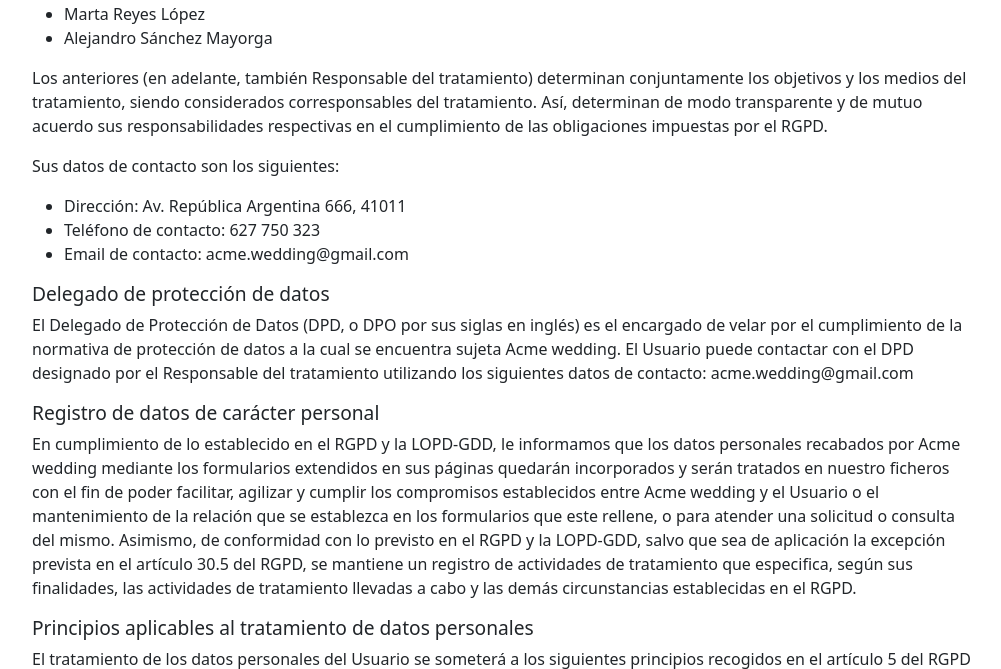
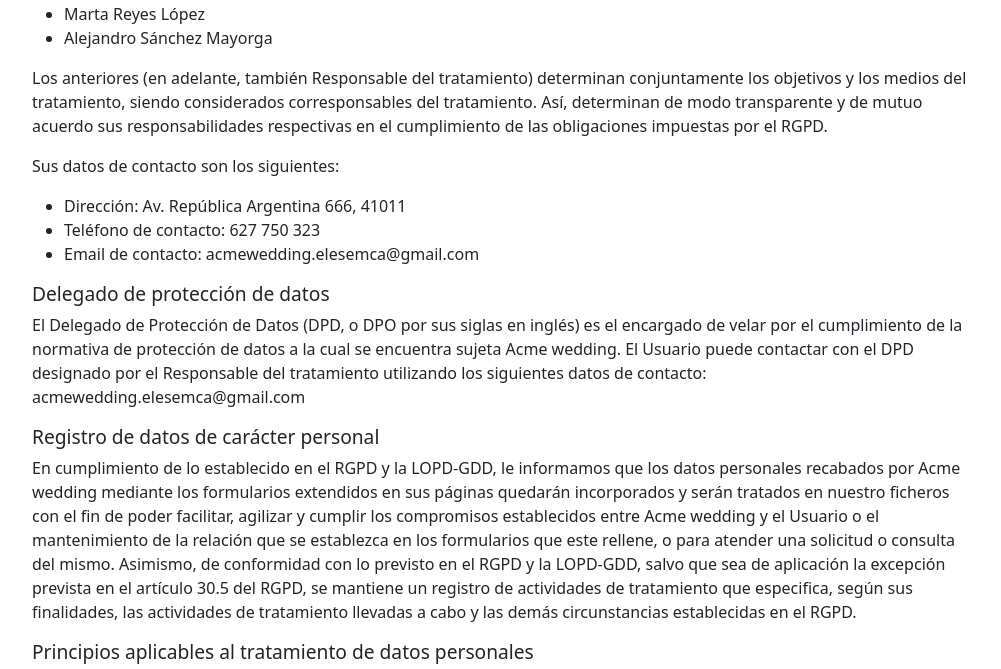
Before and after one commit to PGPI-3-7/acme-wedding, a Django app: page /politicaprivacidad/ in a window 1280 px wide. Shown: the part 783-1452 px from the top of the page, without its empty margins (138-1139 px from the left). Run offline with Django 3.2, Linux system fonts and the light colour scheme; parts of the project's set-up code (start-up, migrations or seed data) failed here and were passed over.

Commit message:
Corrección datos de contacto en política de privacidad

```diff
--- a/base/templates/politicaprivacidad.html
+++ b/base/templates/politicaprivacidad.html
@@ -65,7 +65,7 @@
     <ul style='font-size: 1.25vw;'>
       <li style='font-size: 1.25vw;'>Dirección: Av. República Argentina 666, 41011</li>
       <li style='font-size: 1.25vw;'>Teléfono de contacto: 627 750 323</li>
-      <li style='font-size: 1.25vw;'>Email de contacto: acme.wedding@gmail.com</li>
+      <li style='font-size: 1.25vw;'>Email de contacto: acmewedding.elesemca@gmail.com</li>
     </ul>
 
     <h5 style='font-size: 1.5vw;'>Delegado de protección de datos</h5>
@@ -73,7 +73,7 @@
       El Delegado de Protección de Datos (DPD, o DPO por sus siglas en inglés) es el encargado de velar por el
       cumplimiento de la normativa de protección de datos a la cual se encuentra sujeta Acme wedding. El
       Usuario puede contactar con el DPD designado por el Responsable del tratamiento utilizando los
-      siguientes datos de contacto: acme.wedding@gmail.com
+      siguientes datos de contacto: acmewedding.elesemca@gmail.com
     </p>
 
     <h5 style='font-size: 1.5vw;'>Registro de datos de carácter personal</h5>
@@ -301,7 +301,7 @@
 
     <ul style='font-size: 1.25vw;'>
       <li style='font-size: 1.25vw;'>Dirección postal: Av. República Argentina 666, 41011</li>
-      <li style='font-size: 1.25vw;'>Correo electrónico: acme.wedding@gmail.com</li>
+      <li style='font-size: 1.25vw;'>Correo electrónico: acmewedding.elesemca@gmail.com</li>
     </ul>
 
     <h5 style='font-size: 1.5vw;'>Enlaces a sitios web de terceros</h5>
```
